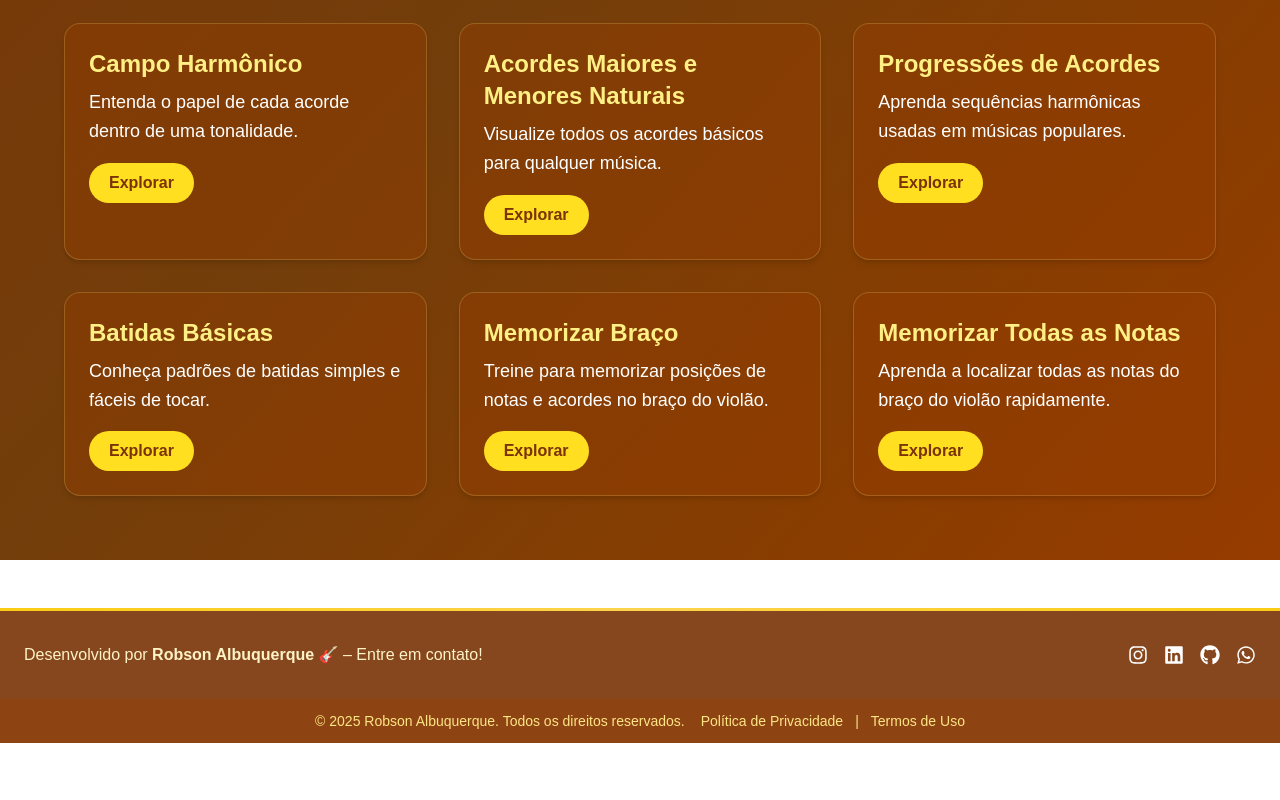
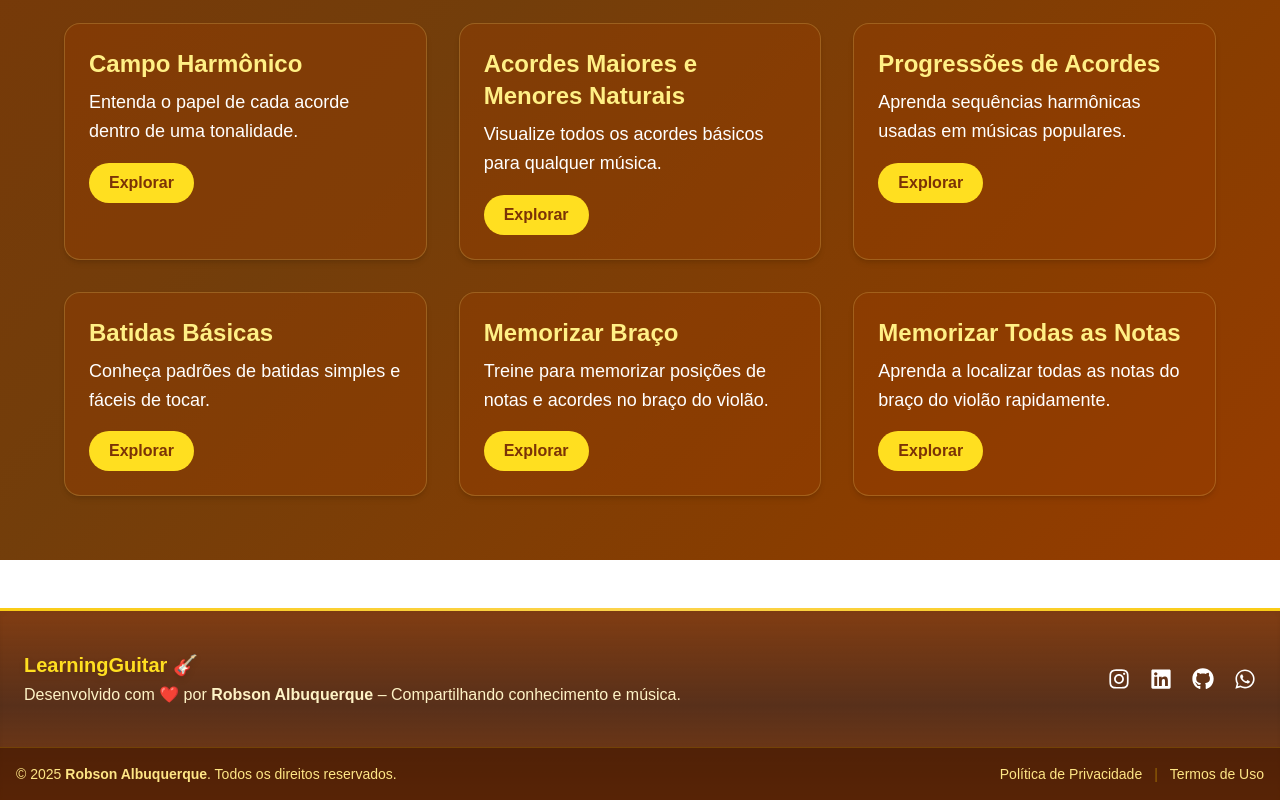
Before and after one commit to robsonalbuquerquedev/learningguitar, a Next.js app: page / in a window 1280 px wide. Shown: the part 923-1723 px from the top of the page. Before the commit the page ends 1666 px from the top, so only its background shows below. Built offline with nearby package versions, Linux system fonts and the light colour scheme.

Commit message:
update: component Footer.tsx

```diff
--- a/src/components/Footer.tsx
+++ b/src/components/Footer.tsx
@@ -1,67 +1,82 @@
 "use client";
 
 import Link from "next/link";
+import { motion } from "framer-motion";
 import { FaLinkedin, FaGithub, FaInstagram, FaWhatsapp } from "react-icons/fa";
 
 export default function Footer() {
     return (
-        <footer className="w-full bg-amber-900/90 backdrop-blur-md text-white mt-12">
-            <div className="max-w-7xl mx-auto px-6 py-8 flex flex-col sm:flex-row justify-between items-center gap-6">
-
-                {/* Texto de contato */}
-                <div className="text-center sm:text-left">
+        <footer className="w-full mt-12 bg-gradient-to-b from-amber-900/95 via-amber-950/90 to-amber-900/95 text-white border-t border-yellow-400/10 shadow-inner">
+            <motion.div
+                initial={{ opacity: 0, y: 30 }}
+                animate={{ opacity: 1, y: 0 }}
+                transition={{ duration: 0.8, ease: "easeOut" }}
+                className="max-w-7xl mx-auto px-6 py-10 flex flex-col sm:flex-row justify-between items-center gap-8"
+            >
+                {/* 🎸 Texto e assinatura */}
+                <div className="text-center sm:text-left space-y-1">
+                    <h3 className="text-lg sm:text-xl font-bold text-yellow-300 drop-shadow-md">
+                        LearningGuitar 🎸
+                    </h3>
                     <p className="text-sm sm:text-base text-amber-100">
-                        Desenvolvido por <strong>Robson Albuquerque</strong> 🎸 – Entre em contato!
+                        Desenvolvido com ❤️ por <strong>Robson Albuquerque</strong> – Compartilhando conhecimento e música.
                     </p>
                 </div>
 
-                {/* Redes e contato */}
-                <div className="flex gap-4">
-                    <a
+                {/* 🌐 Redes sociais */}
+                <div className="flex gap-5">
+                    <motion.a
+                        whileHover={{ scale: 1.2, rotate: 5 }}
                         href="https://www.instagram.com/robson.albuquerque_cm"
                         target="_blank"
                         rel="noopener noreferrer"
-                        className="text-white hover:text-pink-500 transition-colors duration-200"
+                        className="text-white hover:text-pink-400 transition-colors duration-200"
                         title="Instagram"
                     >
-                        <FaInstagram size={20} />
-                    </a>
+                        <FaInstagram size={22} />
+                    </motion.a>
 
-                    <a
+                    <motion.a
+                        whileHover={{ scale: 1.2, rotate: 5 }}
                         href="https://www.linkedin.com/in/robson-monteiro-de-albuquerque-8b3853230/"
                         target="_blank"
                         rel="noopener noreferrer"
                         className="text-white hover:text-yellow-300 transition-colors duration-200"
                         title="LinkedIn"
                     >
-                        <FaLinkedin size={20} />
-                    </a>
+                        <FaLinkedin size={22} />
+                    </motion.a>
 
-                    <a
+                    <motion.a
+                        whileHover={{ scale: 1.2, rotate: 5 }}
                         href="https://github.com/robsonalbuquerquedev"
                         target="_blank"
                         rel="noopener noreferrer"
                         className="text-white hover:text-yellow-300 transition-colors duration-200"
                         title="GitHub"
                     >
-                        <FaGithub size={20} />
-                    </a>
+                        <FaGithub size={22} />
+                    </motion.a>
 
-                    <a
+                    <motion.a
+                        whileHover={{ scale: 1.2, rotate: 5 }}
                         href="https://wa.me/5581971168633"
                         target="_blank"
                         rel="noopener noreferrer"
                         className="text-white hover:text-green-400 transition-colors duration-200"
                         title="WhatsApp"
                     >
-                        <FaWhatsapp size={20} />
-                    </a>
+                        <FaWhatsapp size={22} />
+                    </motion.a>
                 </div>
-            </div>
+            </motion.div>
 
-            {/* Links de política e termos */}
-            <div className="flex flex-col sm:flex-row justify-center items-center gap-4 text-xs sm:text-sm text-amber-200 bg-amber-800/40 py-3">
-                <p>&copy; {new Date().getFullYear()} Robson Albuquerque. Todos os direitos reservados.</p>
+            {/* 📜 Linha divisória e links secundários */}
+            <div className="border-t border-yellow-400/20 bg-amber-950/70 text-amber-200 text-xs sm:text-sm py-4">
+                <div className="max-w-7xl mx-auto px-4 flex flex-col sm:flex-row justify-between items-center gap-3 text-center sm:text-left">
+                    <p>
+                        &copy; {new Date().getFullYear()} <strong>Robson Albuquerque</strong>. Todos os direitos reservados.
+                    </p>
                     <div className="flex gap-3">
                         <Link
                             href="/politica-de-privacidade"
@@ -69,7 +84,7 @@ export default function Footer() {
                         >
                             Política de Privacidade
                         </Link>
-                    <span>|</span>
+                        <span className="text-yellow-400/40">|</span>
                         <Link
                             href="/termos-de-uso"
                             className="hover:text-yellow-300 transition-colors duration-200"
@@ -78,6 +93,7 @@ export default function Footer() {
                         </Link>
                     </div>
                 </div>
+            </div>
         </footer>
     );
 }
```
Lines whose indentation alone changed are shown as unchanged.
